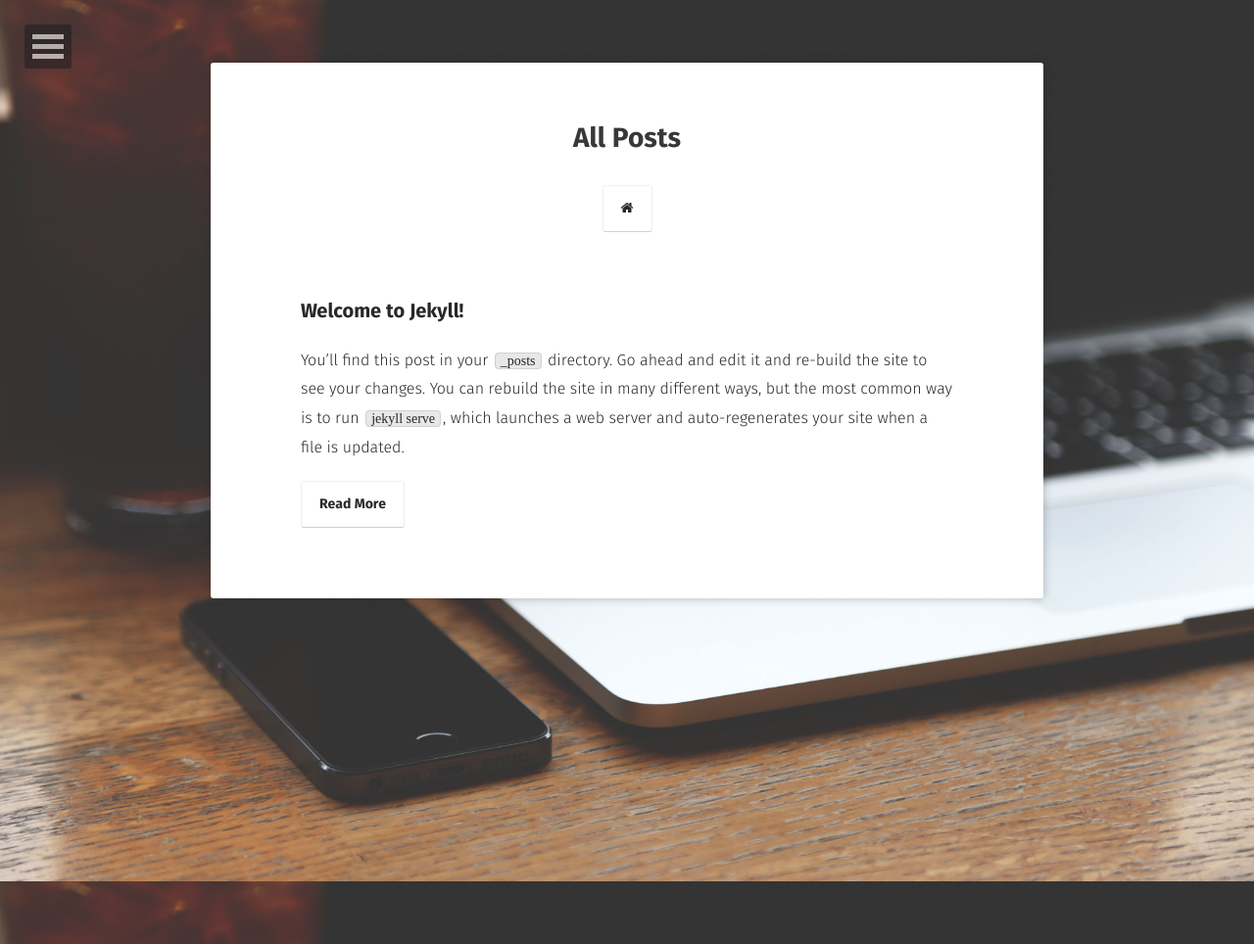
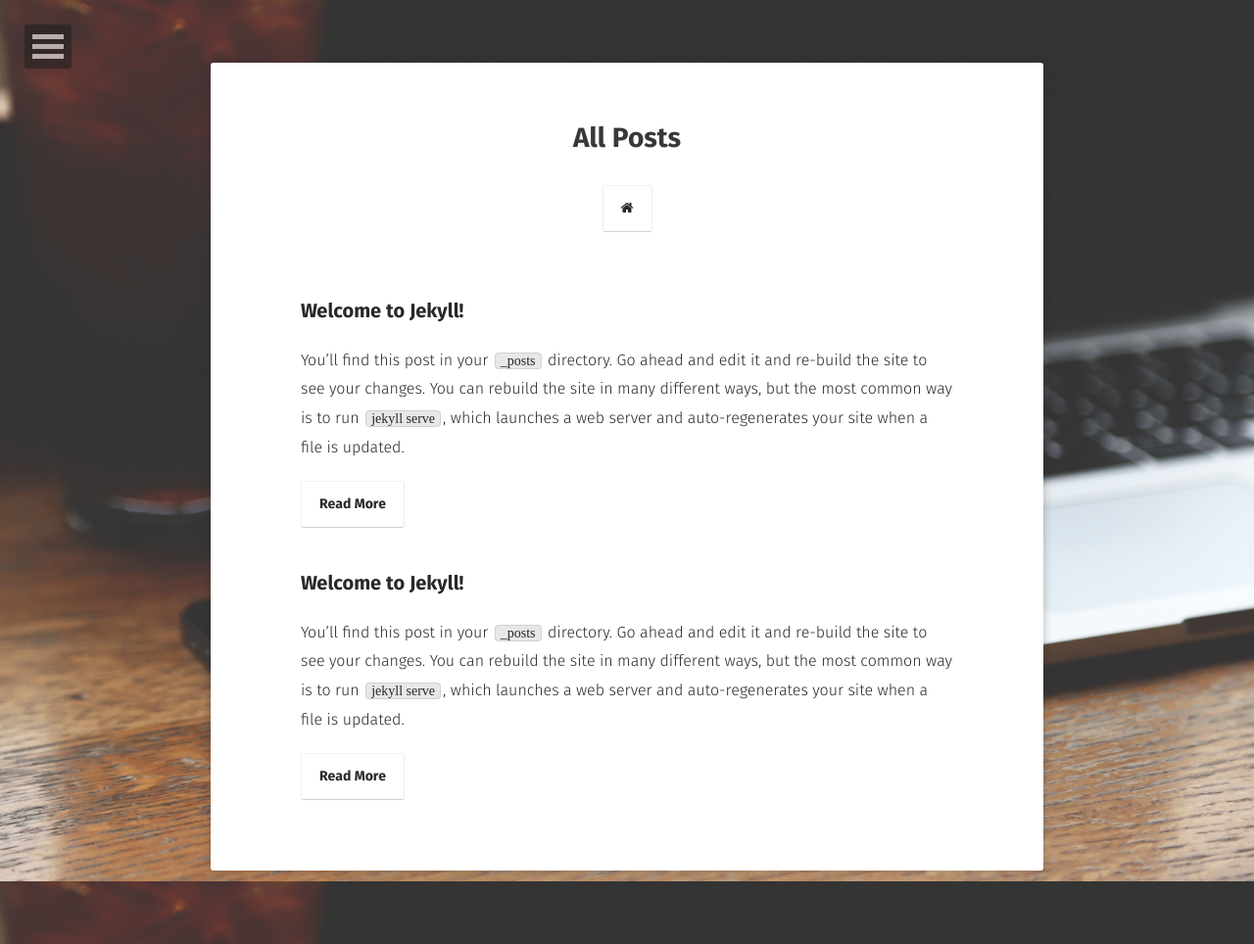
Before and after one commit to dora-author/dora-author.github.io, a Jekyll site: the page built from posts/index.md, in a window 1280 px wide. Shown: the whole page at 98% size. Built offline with Jekyll 4.4.1, drawn with Linux system fonts in a browser that asks for light colours; some web fonts are replaced.

Commit message:
Add changes

```diff
--- a/_config.yml
+++ b/_config.yml
@@ -24,9 +24,9 @@
 tiled_bg: false   # Set this true if you want to tile your background image, otherwise it will be covered
 locale: en_US
 baseurl: "" # the subpath of your site, e.g. /blog
-url: https://ejkim-author.github.io # the base hostname & protocol for your site, e.g. http://example.com
+url: https://dora-author.github.io # the base hostname & protocol for your site, e.g. http://example.com
 # twitter_username: jekyllrb
-# github_username:    dora-author
+github_username:    dora-author
 
 # Build settings
 lsi: false
@@ -54,7 +54,7 @@
   style: compressed
 
 # Comments
-disqus_shortname: ejkim-author
+disqus_shortname: dora-author
 # Social
 github-url: dora-author
 
--- /dev/null
+++ b/_posts/2020-12-28-welcome-to-jekyll.markdown
@@ -0,0 +1,25 @@
+---
+layout: post
+title:  "Welcome to Jekyll!"
+date:   2020-12-28 12:57:30 +0900
+categories: jekyll update
+---
+You’ll find this post in your `_posts` directory. Go ahead and edit it and re-build the site to see your changes. You can rebuild the site in many different ways, but the most common way is to run `jekyll serve`, which launches a web server and auto-regenerates your site when a file is updated.
+
+To add new posts, simply add a file in the `_posts` directory that follows the convention `YYYY-MM-DD-name-of-post.ext` and includes the necessary front matter. Take a look at the source for this post to get an idea about how it works.
+
+Jekyll also offers powerful support for code snippets:
+
+{% highlight ruby %}
+def print_hi(name)
+  puts "Hi, #{name}"
+end
+print_hi('Tom')
+#=> prints 'Hi, Tom' to STDOUT.
+{% endhighlight %}
+
+Check out the [Jekyll docs][jekyll-docs] for more info on how to get the most out of Jekyll. File all bugs/feature requests at [Jekyll’s GitHub repo][jekyll-gh]. If you have questions, you can ask them on [Jekyll Talk][jekyll-talk].
+
+[jekyll-docs]: https://jekyllrb.com/docs/home
+[jekyll-gh]:   https://github.com/jekyll/jekyll
+[jekyll-talk]: https://talk.jekyllrb.com/
```
Also changed, not shown: 404.html (+22 -6 lines), Gemfile (+3 -6 lines), about.md (added, +18 -0 lines), index.md (+5 -36 lines), Gemfile.lock, 11 other files.
